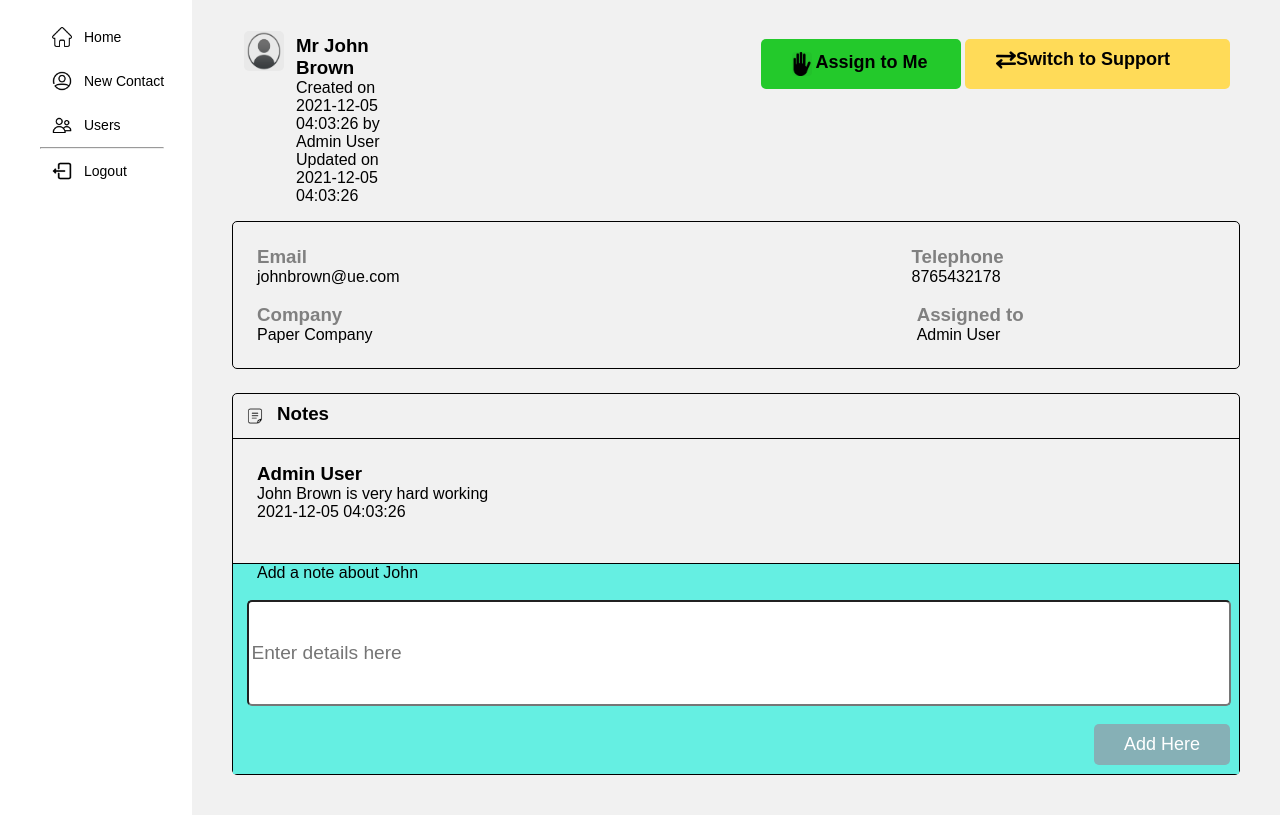
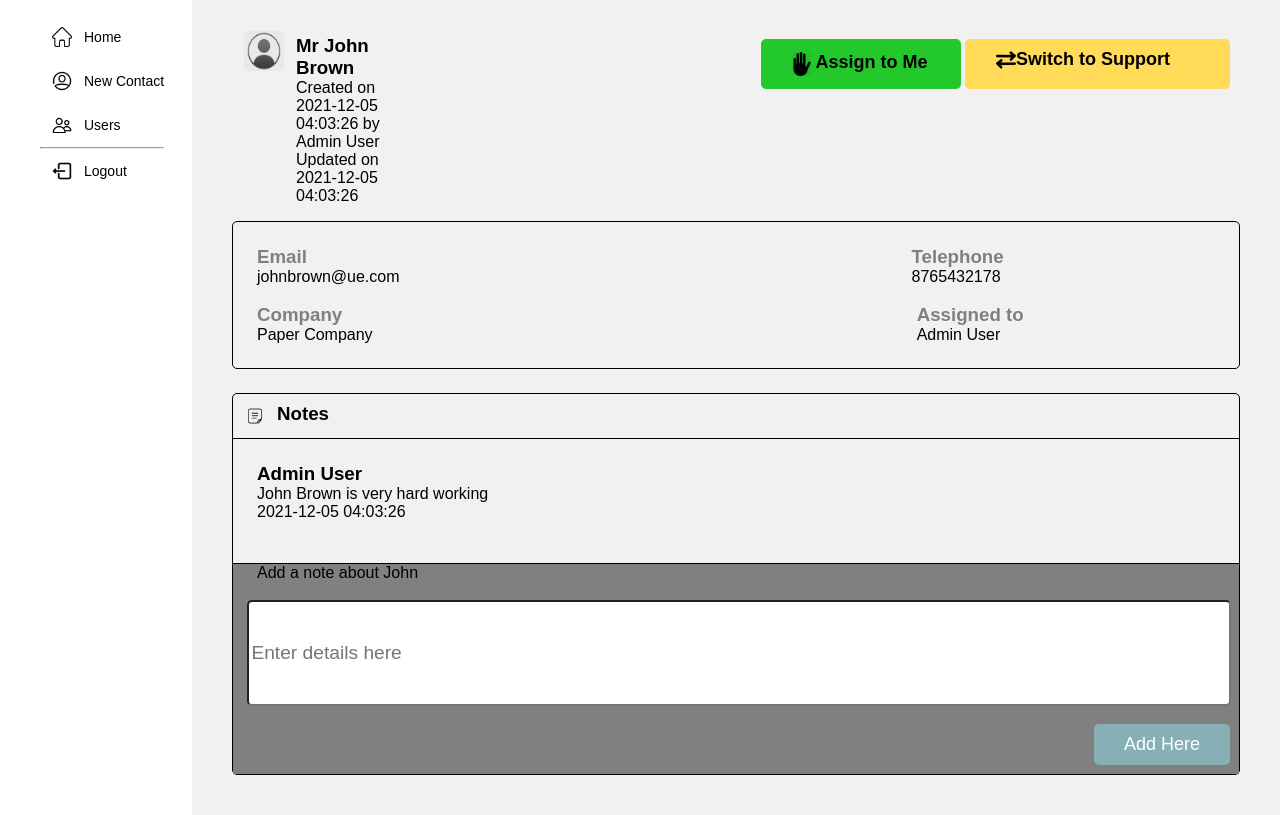
Before and after one commit to CliveWright2000/info2180-finalproject, a PHP site: page /ViewFullContactsDetail.php?query=2 in a window 1280 px wide. Shown: the part 77-892 px from the top of the page. Run offline with PHP 8.4, Linux system fonts and the light colour scheme; a user stored in the database is signed in; data comes from the database, SQL or seed files in the repository.

Commit message:
CSS for Contact Details

```diff
--- a/FullContactsStyle.css
+++ b/FullContactsStyle.css
@@ -200,7 +200,7 @@ section.Notes{
 }
 
 .AddCom{
-    background-color: rgb(101, 239, 226);
+    background-color:grey;
 
 }
 
```
